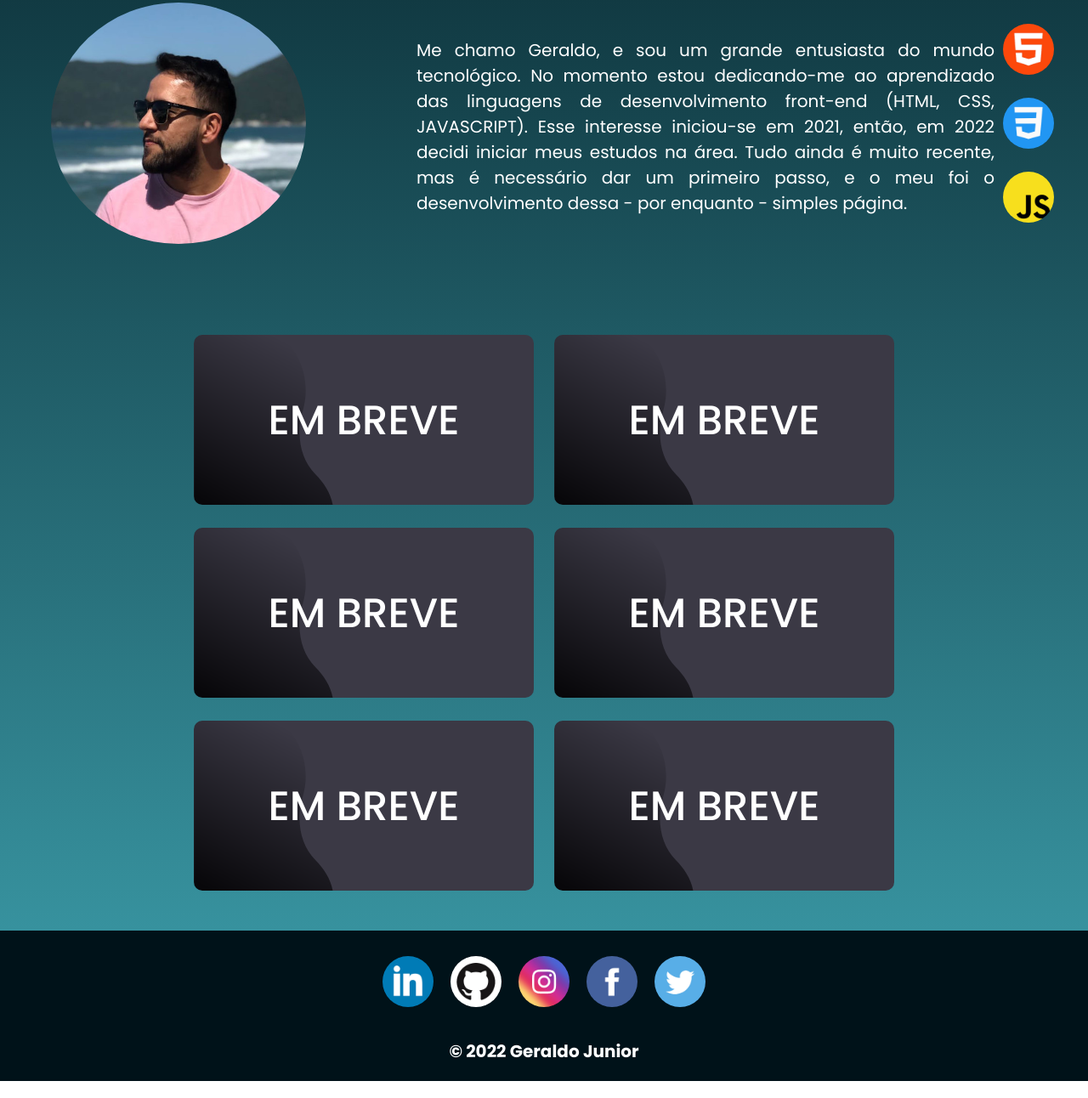
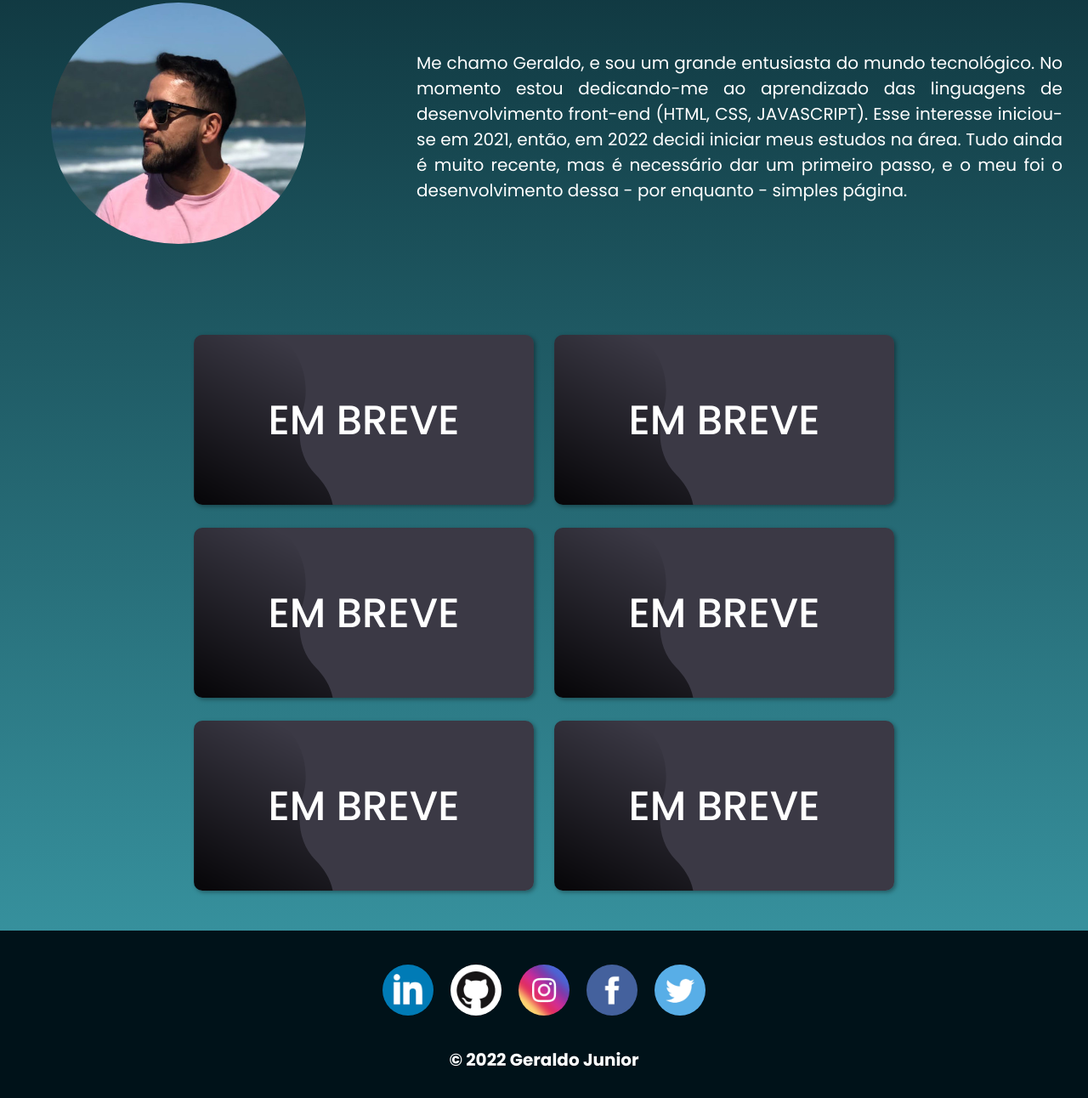
Before and after one commit to geraldoctjunior/portfolio, a plain HTML site: page index.html in a window 1280 px wide. Shown: the part 500-1792 px from the top of the page at 85% size. Drawn offline with Linux system fonts and the light colour scheme.

Commit message:
border-box

```diff
--- a/estilos.css
+++ b/estilos.css
@@ -11,10 +11,9 @@
     --fonte-padrao: 'Poppins', sans-serif;
 }
 
-* {
-    margin: 0;
-    padding: 0;
-    border: 0;
+*{
+    margin: 0px;
+    padding: 0px,;
 }
 
 ul {
@@ -77,9 +76,7 @@ section.sobre {
     max-width: 1300px;
 }
 
-section div.imagem-linguagem {
-
-}
+section div.imagem-linguagem {}
 
 section div img.minha-foto {
     margin: 30px;
@@ -92,23 +89,25 @@ section p {
     padding-left: 100px;
 }
 
-section div img.logo-linguagens {
-    width: 60px;
-    width: 60px;
-    margin: 10px;
-    border-radius: 50%;
-}
 
 section.projetos {
     margin: auto;
-    padding: 30px;
     align-items: center;
     text-align: center;
+    justify-content: center;
+    padding: 30px;
     max-width: 1300px;
 }
-section img.trabalhos{
+
+section img.trabalhos {
     margin: 10px;
     border-radius: 10px;
+    box-shadow: 2px 2px 5px rgba(0, 0, 0, 0.356);
+    box-sizing: border-box;
+}
+
+section img.trabalhos:hover {
+    border: 2px solid rgb(255, 255, 255);
 }
 
 footer {
@@ -122,26 +121,40 @@ footer {
     padding: 20px;
 }
 
-.contatos {
+footer ul.logos-contatos {
     display: flex;
     margin: auto;
     padding: 10px;
 }
 
-.contatos .icone img {
+footer ul.logos-contatos .icone img {
     width: 60px;
     margin: 10px;
     border-radius: 50%;
     box-sizing: border-box;
 }
 
-.contatos .icone img:hover {
+footer ul.logos-contatos .icone img:hover {
     transform: translate(0px, -4px);
     transition: transform .3s;
     border: 2px solid white;
 }
 
-.roda-pe {
+footer h2.roda-pe {
     padding: 10px;
     font-size: 20px;
 }
+
+
+::-webkit-scrollbar {
+    width: 10px;
+}
+
+::-webkit-scrollbar-track {
+    background-color: #313131;
+}
+
+::-webkit-scrollbar-thumb {
+    background-color: var(--cor2);
+    border-radius: 35px;
+}
--- a/index.html
+++ b/index.html
@@ -40,11 +40,11 @@
             aprendizado das linguagens de desenvolvimento front-end (HTML, CSS, JAVASCRIPT). Esse interesse iniciou-se em 2021, então, em 2022 decidi iniciar meus estudos na área. Tudo ainda é muito recente, mas é necessário dar um primeiro passo, e o meu foi o desenvolvimento dessa - por enquanto - simples página.
         </p>
 
-        <div class="imagem-linguagens">
+        <!--<div class="imagem-linguagens">
             <img class="logo-linguagens" src="imagens/html.jpg" alt="logo html">
             <img class="logo-linguagens" src="imagens/css.jpg" alt="logo css">
             <img class="logo-linguagens" src="imagens/js.jpg" alt="logojavascript">
-        </div>
+        </div>-->
     </section>
 
     <section class="projetos">
@@ -57,10 +57,9 @@
     </section>
 
 
-    <footer class="contatos">
-        <!-- <img class="footer-logo" src="imagens/gj-tr80.png" alt=""> -->
-
-        <ul class="contatos">
+    <section class=""></section>
+    <footer>
+        <ul class="logos-contatos">
             <li class="icone"><a href="https://www.linkedin.com/in/geraldoctjunior/" target="_blanket">
                     <abb title="Geraldo Junior | LinkedIn"><img src="imagens/logo-linkedin.jpg" alt="linkdin icone">
                     </abb>
```
